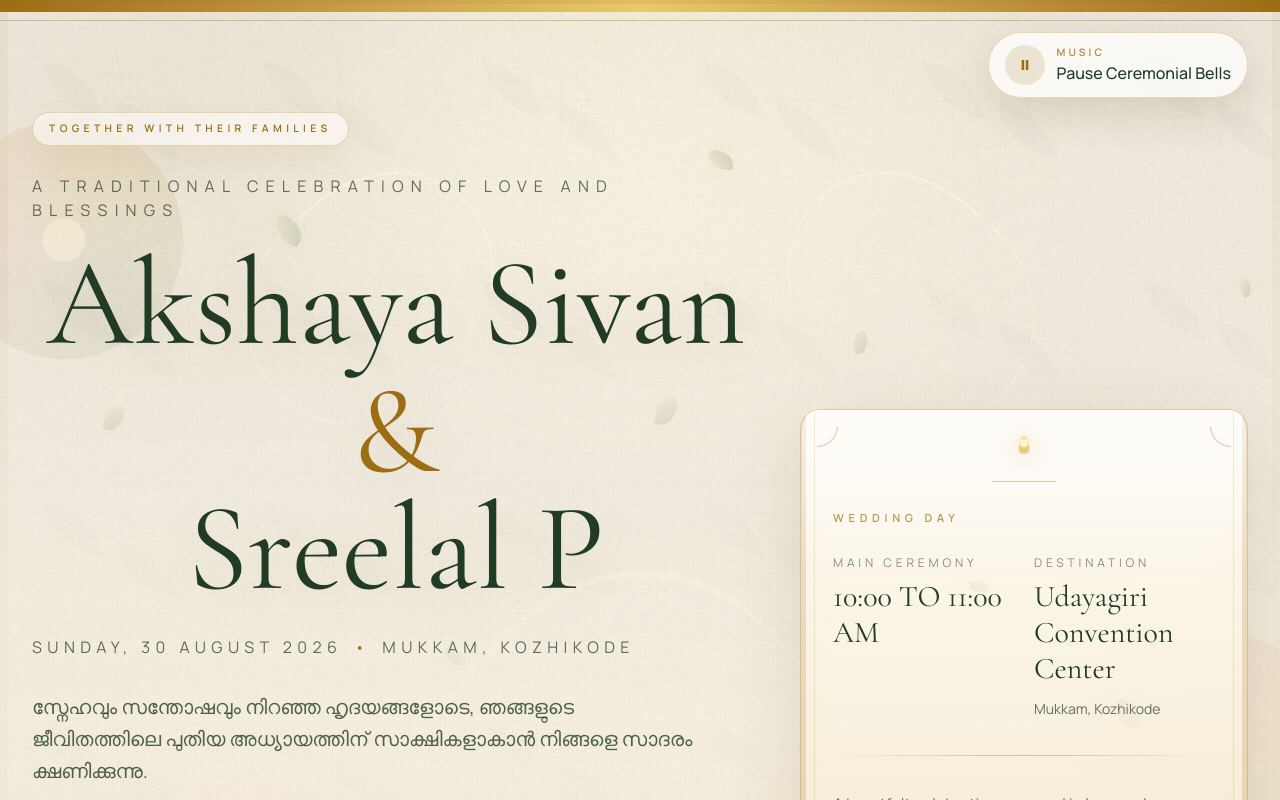
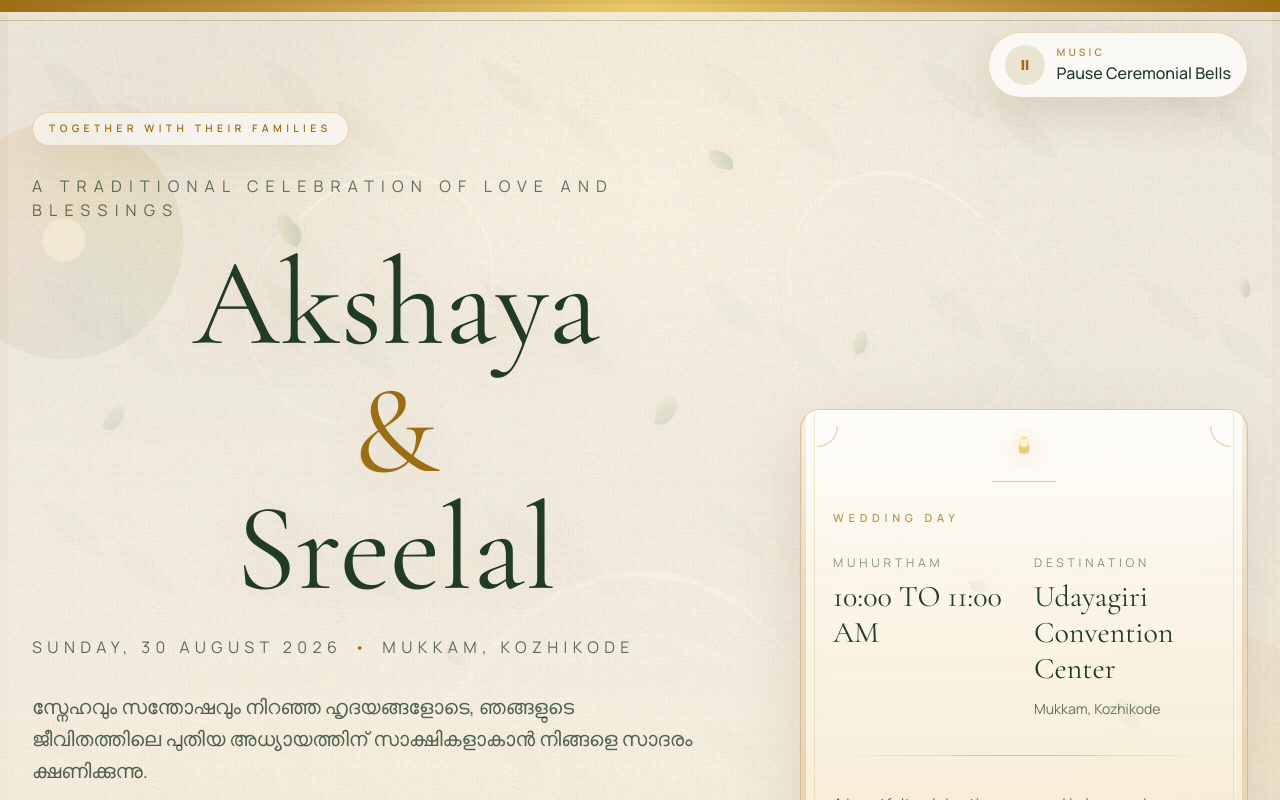
Before and after one commit to anandh-05/wedding-card, a React (Vite) app: page / in a window 1280 px wide. Shown: the top 800 px of the page. Built offline with nearby package versions, Linux system fonts and the light colour scheme.

Commit message:
Fix invitation

```diff
--- a/src/components/HeroSection.jsx
+++ b/src/components/HeroSection.jsx
@@ -63,7 +63,7 @@ export default function HeroSection({ hero }) {
             <div className="mt-6 grid gap-5 sm:mt-7 sm:grid-cols-2">
               <div className="space-y-2">
                 <p className="text-xs uppercase tracking-[0.32em] text-ivory/55">
-                  Main Ceremony
+                  Muhurtham
                 </p>
                 <p className="font-heading text-3xl text-ivory">{hero.ceremonyTime}</p>
               </div>
--- a/src/data/weddingData.js
+++ b/src/data/weddingData.js
@@ -7,8 +7,8 @@ export const weddingData = {
   countdownTarget: '2026-08-30T10:00:00+05:30',
   hero: {
     familyLine: 'Together with their families',
-    bride: 'Akshaya Sivan',
-    groom: 'Sreelal P',
+    bride: 'Akshaya',
+    groom: 'Sreelal',
     shortNames: 'Akshaya & Sreelal',
     dateLabel: 'Sunday, 30 August 2026',
     city: 'Mukkam, Kozhikode',
```
